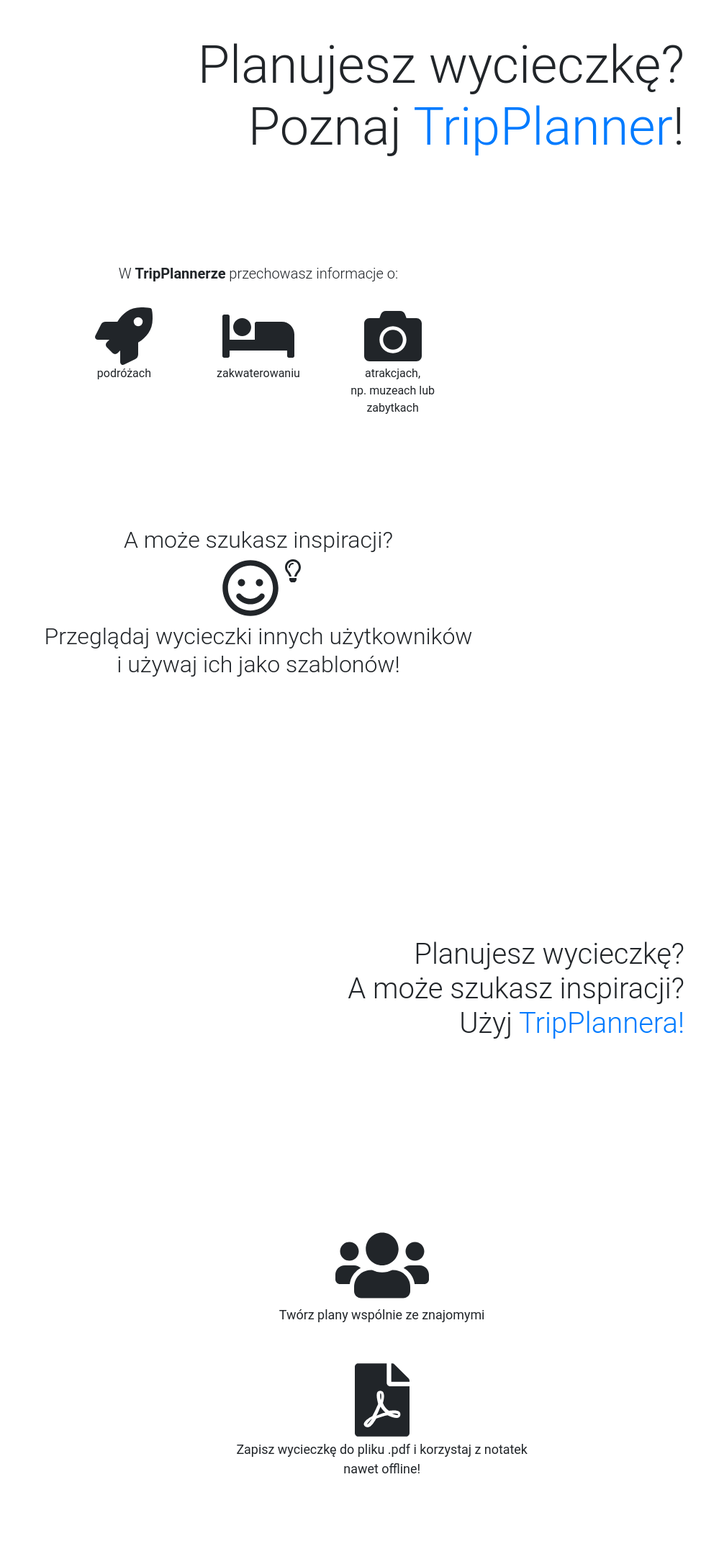
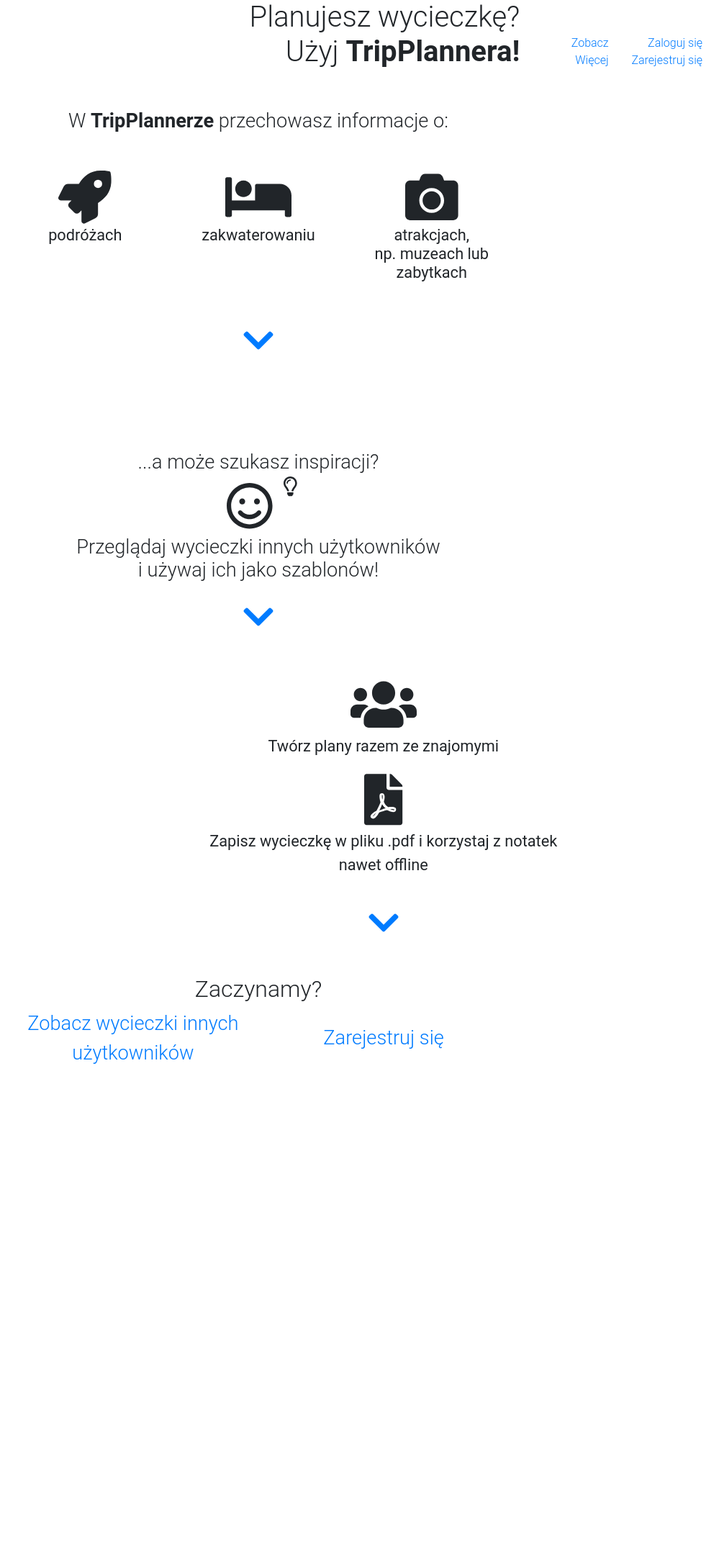
Before and after one commit to norseny/TripPlanner, a Django app: page / in a window 1280 px wide. Shown: the whole page at 72% size, without its empty margins (281-1280 px from the left). After the commit the page ends 1478 px from the top, so only its background shows below. Run offline with Django 3.2, Linux system fonts and the light colour scheme; some libraries are stand-ins or nearby versions.

Commit message:
Home page, 1

```diff
--- a/tripcore/settings.py
+++ b/tripcore/settings.py
@@ -125,11 +125,9 @@ USE_L10N = False
 USE_TZ = True
 
 
-# Static files (CSS, JavaScript, Images)
-# https://docs.djangoproject.com/en/1.9/howto/static-files/
 
 STATIC_URL = '/static/'
-# STATIC_ROOT = os.path.join(BASE_DIR, 'static/generated') # todo: sort out
+# STATIC_ROOT = os.path.join(BASE_DIR, 'static/generated')
 STATICFILES_DIRS = [
     os.path.join(BASE_DIR, "static"),
 ]
@@ -140,7 +138,7 @@ MEDIA_URL = '/media/'
 EMAIL_BACKEND = 'django.core.mail.backends.console.EmailBackend'
 LOGOUT_REDIRECT_URL = 'login'
 LOGIN_URL = 'login'
-LOGIN_REDIRECT_URL = '/' # default: /accounts/profile/
+LOGIN_REDIRECT_URL = '/my-trips' # default: /accounts/profile/
 
 
 DATETIME_INPUT_FORMATS = [
--- a/tripplanner/templates/tripplanner/trip_with_attributes_form.html
+++ b/tripplanner/templates/tripplanner/trip_with_attributes_form.html
@@ -151,14 +151,13 @@
         </div>
 
         <div><input class="btn btn-primary" type="submit" value="{% trans 'Save' %}"/></div>
-        <div><a href="{% url 'my-trip-list' %}">{% trans 'Back to the List of My Trips' %}</a></div>
-
         {% if form.initial|length > 0 %}
-            <div><a href="{% url 'trip-detail' trip.pk %}">{% trans 'Back to Trip Details' %}</a></div>
             {% if user == trip.created_by %}
                 <div><a href="{% url 'trip-delete' trip.pk %}">{% trans 'Delete the trip'%}</a></div>
             {% endif %}
+            <div><a href="{% url 'trip-detail' trip.pk %}">{% trans 'Back to Trip Details' %}</a></div>
         {% endif %}
+        <div><a href="{% url 'my-trip-list' %}">{% trans 'Back to the List of My Trips' %}</a></div>
 
         {# todo: flatpicker kasuje godzinę przy update#}
         {#    todo: implementacja - gdy bład, to pokaż wszystkie tabby rozsuniete#}
--- a/tripplanner/templates/tripplanner/tripplanner.html
+++ b/tripplanner/templates/tripplanner/tripplanner.html
@@ -30,149 +30,132 @@
 <body>
 
 
-<div id="testowe-tlo2">
-    <div class="h-100 d-flex text-right align-items-center justify-content-end">
-        <div class="d-inline-block m-5">
+{#<div id="testowe-tlo2">#}
+{#    <div class="h-100 d-flex text-right align-items-center justify-content-end">#}
+{#        <div class="d-inline-block m-5">#}
+{##}
+{#           <h1 id="first-h1-tp" class="display-3">#}
+{#                Planujesz wycieczkę?#}
+{#                <span class="d-block">#}
+{#                    Poznaj <a href="#trip-attributes">TripPlanner</a>!#}
+{#                </span>#}
+{#           </h1>#}
+{#        </div>#}
+{#    </div>#}
+{#</div>#}
 
-           <h1 id="first-h1-tp" class="display-3">
+<div id="home-first-bg">
+    <div class="h-100 w-100 d-flex text-right align-items-end justify-content-end" >
+        <h1 id="home-first-h1">
+{#            <div class="row m-2">#}
+{#                <div class="col-1 d-flex justify-content-center align-items-center">#}
+{#                    <img src="../../../static/own/img/africa-1299545_640_white.png" class="img-fluid"#}
+{#                         style="max-width: 100px;">#}
+{#                </div>#}
+{#                <div id="home-first-h1-main-text">#}
                     Planujesz wycieczkę?
                     <span class="d-block">
-                    Poznaj <a href="#trip-attributes">TripPlanner</a>!
+                    Użyj <span class="font-weight-bold">
+                TripPlannera!</span>
                 </span>
+{#                </div>#}
         </h1>
+{#            </div>#}
+            <div class="row align-items-center m-2" id="home-first-h1-links-div">
+                <div class="col-6"><a href="#home-trip-attributes" class="a-on-dark text-capitalize">Zobacz więcej</a>
+                </div>
+                <div class="col-6">
+                    {% if user.is_anonymous %}
+                        <span class="d-block"><a href="{% url 'login' %}" class="a-on-dark">Zaloguj się</a></span>
+                        <span class="d-block"><a href="{% url 'signup' %}" class="a-on-dark">Zarejestruj się</a></span>
+                    {% else %}
+                        <span class="d-block text-center"><a href="{% url 'my-trip-list' %}" class="a-on-dark">Przejdź do swoich wycieczek</a></span>
+                    {% endif %}
+                </div>
             </div>
     </div>
 </div>
 
 
-
-<div id="trip-attributes" class="m-5 p-4 d-flex justify-content-center text-center align-items-center h5-responsive">
+<div id="home-trip-attributes" class="mb-5 p-5 d-flex justify-content-center text-center align-items-center ">
     <article>
-        <p class="p-3 w-100"> W <span class="font-weight-bold">TripPlannerze</span> przechowasz informacje o:
-        <div class="row ">
+        <h2 class="h3-responsive w-100"> W <span class="font-weight-bold">
+            TripPlannerze</span> przechowasz
+            informacje o:
+            <div class="row p-5">
                 <div class="col-4">
-                <i class="fas fa-rocket fa-4x"></i>
+                    <i class="fas fa-rocket fa-3x p-1"></i>
                     <span class="d-block small">podróżach</span>
                 </div>
                 <div class="col-4">
-                <i class="fas fa-bed fa-4x"></i>
+                    <i class="fas fa-bed fa-3x p-1"></i>
                     <span class="d-block small">zakwaterowaniu</span>
                 </div>
                 <div class="col-4">
-                <i class="fas fa-camera fa-4x"></i>
+                    <i class="fas fa-camera fa-3x p-1"></i>
                     <span class="d-block small">atrakcjach, np.&nbsp;muzeach lub zabytkach</span>
                 </div>
             </div>
-        </p>
+        </h2>
+        <span class="d-block"><a href="#home-seeking-inspiration"><i class="fas fa-chevron-down fa-3x"></i></a></span>
     </article>
 </div>
 
 
+<div id="home-seeking-inspiration">
+    <div class="text-center">
+        <div class="d-inline-block m-3">
 
-
-
-
-<div id="testowe-tlo3">
-    <div class="text-center">
-        <div class="d-inline-block m-5">
-
-           <h2 class=" p-3">
-                <span class="d-block">A może szukasz inspiracji?</span>
-               <i class="far fa-smile fa-3x d-inline-block py-2"></i><i
-                            class="far fa-lightbulb  mb-5 d-inline-block"></i>
+            <h2 class="h3-responsive p-3">
+                <span class="d-block">...a może szukasz inspiracji?</span>
+                <span><i class="far fa-smile fa-3x d-inline-block py-2 mt-1"></i></span>
+                <span class=""><i class="far fa-lightbulb d-inline-block mb-5"></i></span>
                 <span class="d-block">Przeglądaj wycieczki innych użytkowników </span>
                 <span class="d-block">i używaj ich jako szablonów!</span>
             </h2>
+            <span class="d-block"><a href="#testowe-tlo2"><i class="fas fa-chevron-down fa-3x"></i></a></span>
+
         </div>
     </div>
 </div>
 
-<div id="testowe-tlo">
-    <div class="text-right">
-        <div class="d-inline">
-            <br>
-            <br> <br> <br> <br> <br> <br> <br> <br> <br> <br> <br>
-            <h1 class="mr-5">Planujesz wycieczkę? <br>A może szukasz inspiracji? <br> Użyj <a href=
-                                                                                                      "{% url 'trip-list' %}"><span
-                    class="font-white">TripPlannera!</span></a></h1>
 
-            <br> <br> <br> <br> <br> <br> <br> <br> <br>
-            <p></p>
+<div id="testowe-tlo2">
+    <div class="h-100 d-flex text-right justify-content-end">
+        <div class="d-inline-block mr-lg-5 pr-5 mt-4 text-left text-center">
+
+            <article class="w-75 d-inline-block mb-2 mr-lg-5 p-3 h3-responsive">
+                <p>
+                    <i class="fas fa-users fa-3x p-1"></i>
+                    <span class="d-block small">Twórz plany razem ze znajomymi</span>
+                </p>
+
+                <p>
+                    <i class="fas fa-file-pdf fa-3x p-1"></i>
+                    <span class="d-block small">Zapisz wycieczkę w pliku .pdf i&nbsp;korzystaj z notatek nawet
+                offline</span>
+                </p>
+            </article>
+            <span class="d-block mr-lg-5"><a href="#home-begin"><i class="fas fa-chevron-down fa-3x"></i></a></span>
+
         </div>
     </div>
 </div>
 
-<div id="testowe-tlo2">
-    <div class="h-100 d-flex text-right align-items-center justify-content-end">
-        <div class="d-inline-block mr-5 pr-5 mb-4 text-left">
 
-            <article class="w-75 d-inline-block mb-5 mr-5  h4-responsive bg-transparent-5">
-           <p class="text-center p-3">
-               <i class="fas fa-users fa-5x p-1"></i>
-            <span class="d-block small">Twórz plany wspólnie ze znajomymi</span>
-           </p>
-
-                <p class="text-center p-3">
-               <i class="fas fa-file-pdf fa-5x p-1"></i>
-            <span class="d-block small">Zapisz wycieczkę do pliku .pdf i&nbsp;korzystaj z notatek nawet
-                offline!</span>
-                </p>
-
-           </article>
+<div id="home-begin" class="mb-5 p-5 d-flex justify-content-center text-center align-items-center ">
+    <div class="h-100">
+        <div class="d-inline">
+            <h2 class="h2-responsive">Zaczynamy?</h2>
+            <div class="row h3-responsive text-center align-items-center justify-content-center">
+                <div class="col-6"><a href="{% url 'trip-list' %}">Zobacz wycieczki innych użytkowników</a></div>
+                {% if user.is_anonymous %}
+                    <div class="col-6"><a href="{% url 'signup' %}">Zarejestruj się</a></div>
+                {% endif %}
             </div>
         </div>
     </div>
-
-{##}
-{#{% block title %}{% endblock %}#}
-{#{% block content %}#}
-{#    <div class="d-flex justify-content-center">#}
-{#    <div class="ml-5 mr-5 brown-font">#}
-{#        <h1 class="pb-3">{% trans 'About TripPlanner' %}</h1>#}
-{##}
-{#        <article>#}
-{#            <p class="mb-0">TripPlanner to miejsce, w którym możesz przechować plany dotyczące Twojej wycieczki. Informacje, które możesz tu&nbsp;zapisać, to:#}
-{#            <ul>#}
-{#                <li>#}
-{#                    <i class="fas fa-rocket "></i> podróże,#}
-{#                </li>#}
-{#                <li>#}
-{#                    <i class="fas fa-bed "></i> zakwaterowanie,#}
-{#                </li>#}
-{#                <li>#}
-{#                    <i class="fas fa-camera "></i> atrakcje, np.&nbsp;muzea lub zwiedzanie zabytków.#}
-{#                </li>#}
-{#            </ul>#}
-{#            </p>#}
-{#        </article>#}
-{##}
-{#        <article>#}
-{#            <p class="pt-3 pb-2">Zapisaną wycieczkę możesz współdzielić ze swoimi znajomymi&nbsp;-&nbsp;dodaj ich do#}
-{#                listy#}
-{#                współuczestników i&nbsp;wspólnie twórzcie <span class="text-nowrap">plany!<i#}
-{#                        class="fas fa-users fa-2x ml-2"></i></span></p>#}
-{##}
-{#            <p class="py-2">Po zapisaniu informacji, możesz je wyeksportować do pliku .pdf i&nbsp;korzystać z nich nawet offline&nbsp;-&nbsp;czy#}
-{#                to w&nbsp;formie wydruku, czy też na urządzeniu <span class="text-nowrap">mobilnym!<i#}
-{#                        class="far fa-file-pdf fa-2x ml-2"></i></span></p>#}
-{##}
-{##}
-{#            <p class="py-2"> Możesz również zainspirować się planami podróży innych użytkowników i&nbsp;utworzyć własny plan w&nbsp;oparciu#}
-{#                o&nbsp;<span class="text-nowrap">ich notatki!<i class="far fa-smile fa-2x ml-2"></i><i#}
-{#                        class="far fa-lightbulb mb-3"></i></span></p>#}
-{##}
-{#            <a class="nav-link" href="{% url 'trip-list' %}">Obejrzyj plany innych użytkowników#}
-{#            </a>#}
-{##}
-{#            <a class="nav-link" href="{% url 'trip-with-attributes-create' %}">Utwórz nową wycieczkę od podstaw#}
-{#            </a>#}
-{##}
-{#        </article>#}
-{#    </div>#}
-{#    </div>#}
-{##}
-{##}
-{#{% endblock %}#}
+</div>
 
 
 <footer>
```
Also changed, not shown: static/own/css/style.css (+16 -11 lines), tripplanner/templates/base.html (+4 -3 lines), tripplanner/templates/tripplanner/my_trip_list.html (+7 -5 lines), tripplanner/templates/tripplanner/trip_detail.html (+6 -2 lines), tripplanner/templates/tripplanner/trip_list.html (+41 -7 lines), tripplanner/locale/pl/LC_MESSAGES/django.po. Lines whose indentation alone changed are shown as unchanged.
